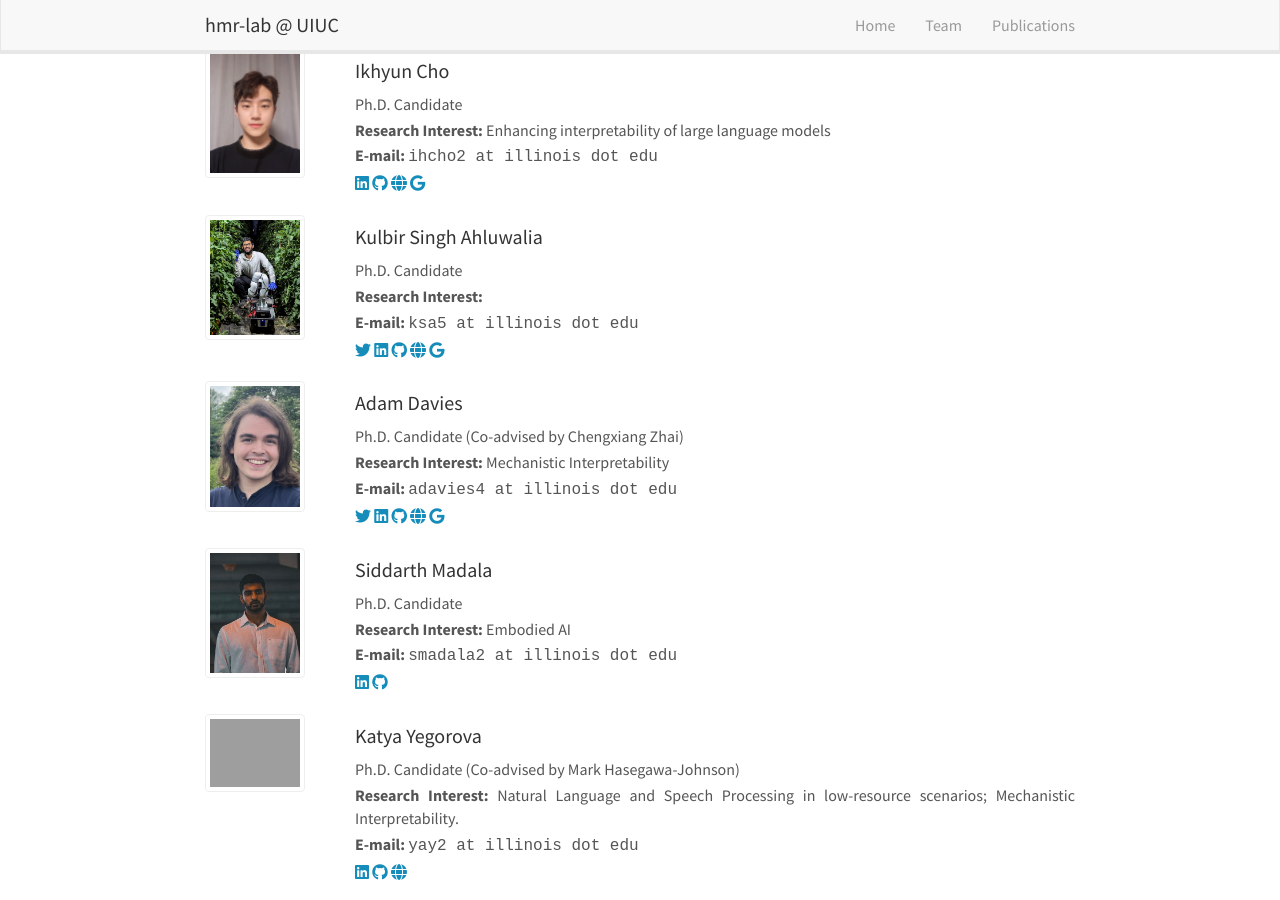
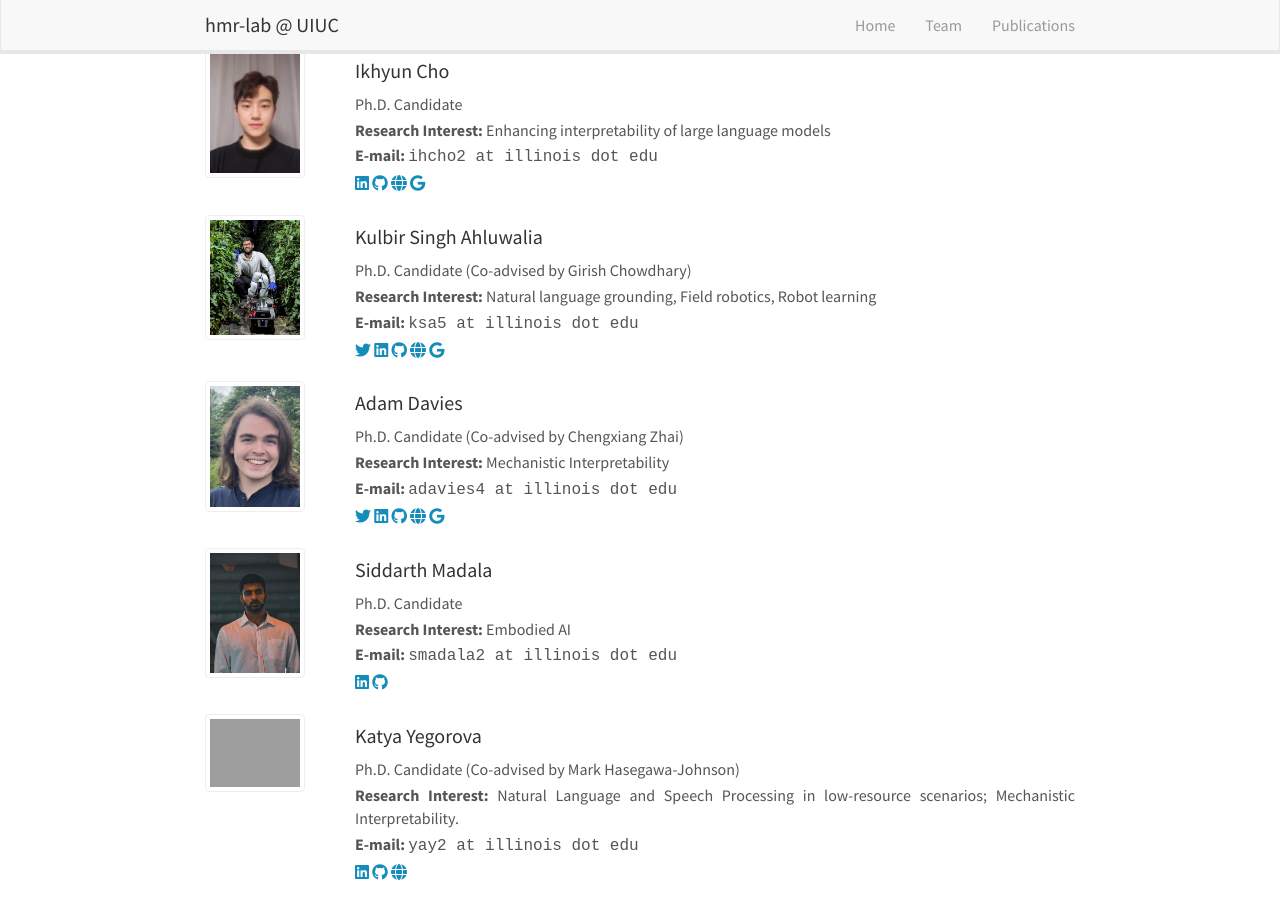
Before and after one commit to hmr-lab/hmr-lab.github.io, a Jekyll site: the page built from _pages/team/index.html, in a window 1280 px wide and 900 px high, scrolled down 992 px. Built offline with Jekyll 4.4.1, drawn with Linux system fonts in a browser that asks for light colours; nearby versions of some CDN libraries.

Commit message:
Update Risham & Kulbir

```diff
--- a/_pages/team/_posts/2022-01-15-kulbir_singh_ahluwalia.md
+++ b/_pages/team/_posts/2022-01-15-kulbir_singh_ahluwalia.md
@@ -3,8 +3,8 @@ layout: member
 category: student
 title: Kulbir Singh Ahluwalia
 image: kulbir_singh_ahluwalia.jpg
-role: Ph.D. Candidate
-interest: ""
+role: Ph.D. Candidate (Co-advised by Girish Chowdhary)
+interest: "Natural language grounding, Field robotics, Robot learning"
 netid: ksa5
 social:
     twitter: https://x.com/Kulbir_Singh_
```
Also changed, not shown: _pages/team/_posts/2021-08-15-risham_sidhu.md (+1 -1 lines).
